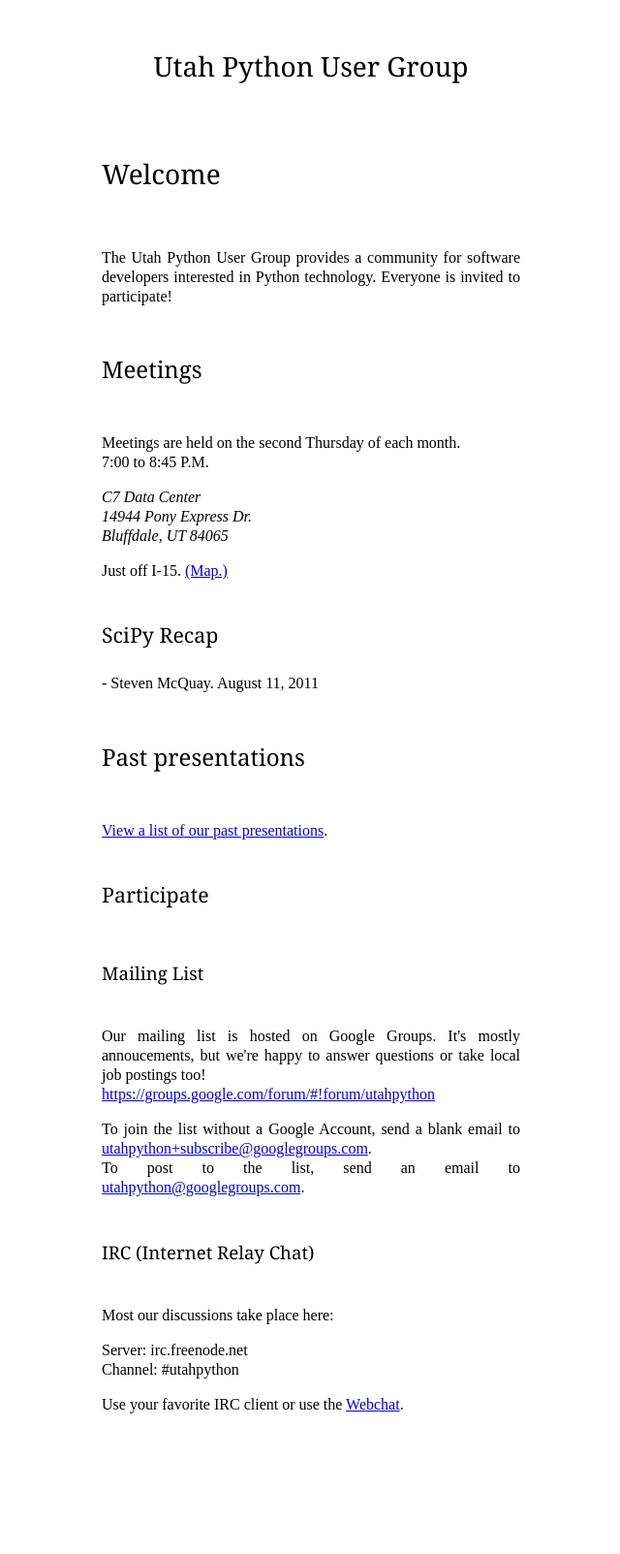
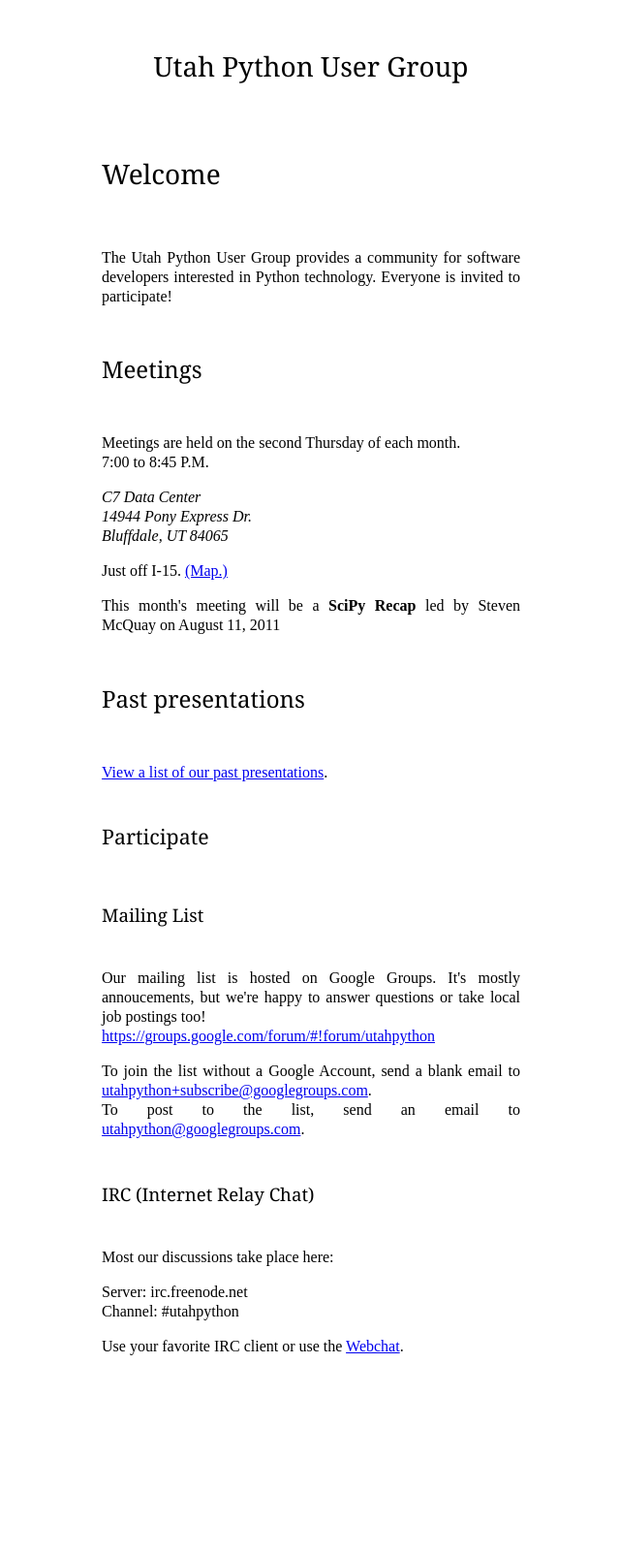
Before and after one commit to utahpython/utahpython.github.com, a Jekyll site: the page built from index.html, in a window 1280 px wide. Shown: the whole page at 97% size, without its empty margins (283-923 px from the left). Built offline with Jekyll 4.4.1, drawn with Linux system fonts in a browser that asks for light colours; some web fonts are replaced; after the commit the page ends 1543 px from its top, so only the background shows below that.

Commit message:
Edited index.html via GitHub

```diff
--- a/index.html
+++ b/index.html
@@ -25,7 +25,7 @@
     </address>
 
     <p>Just off I-15. <a href="{{ page.url-map }}">(Map.)</a></p>
-    <p><h3>SciPy Recap</h3> - Steven McQuay. August 11, 2011</p>
+    <p>This month's meeting will be a <b>SciPy Recap</b> led by Steven McQuay on August 11, 2011</p>
 </div>
 <div class="archives">
     <h2>Past presentations</h2>
```
